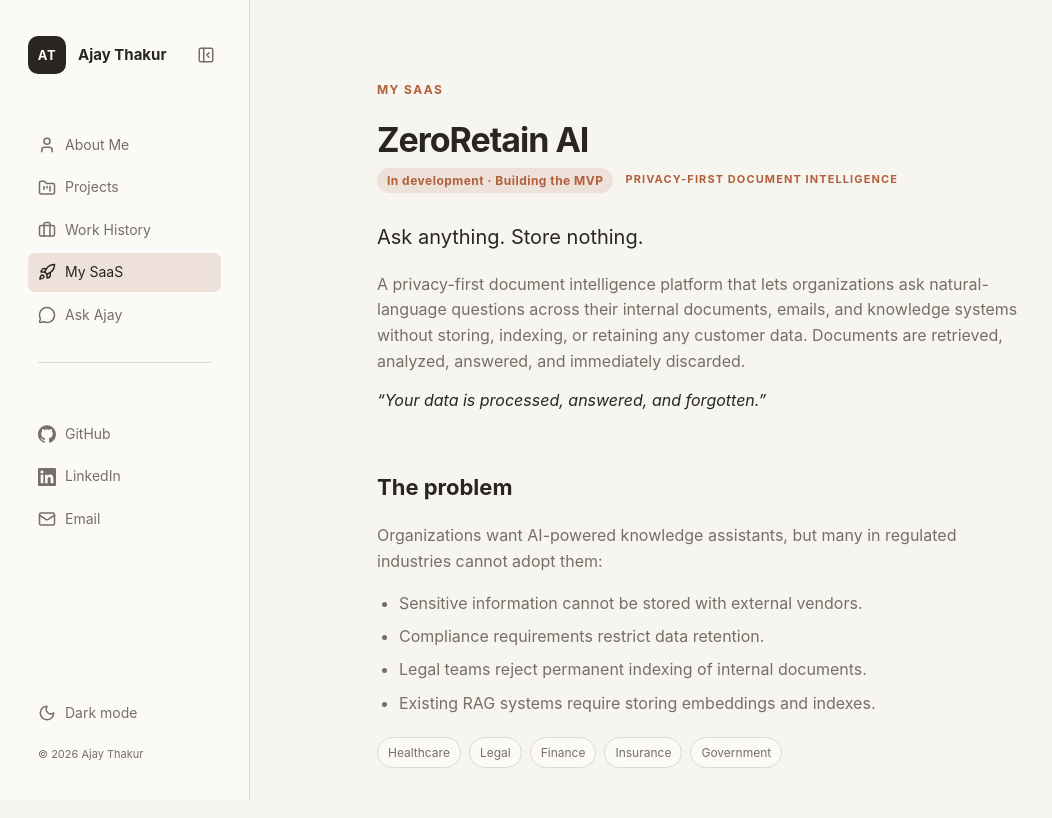
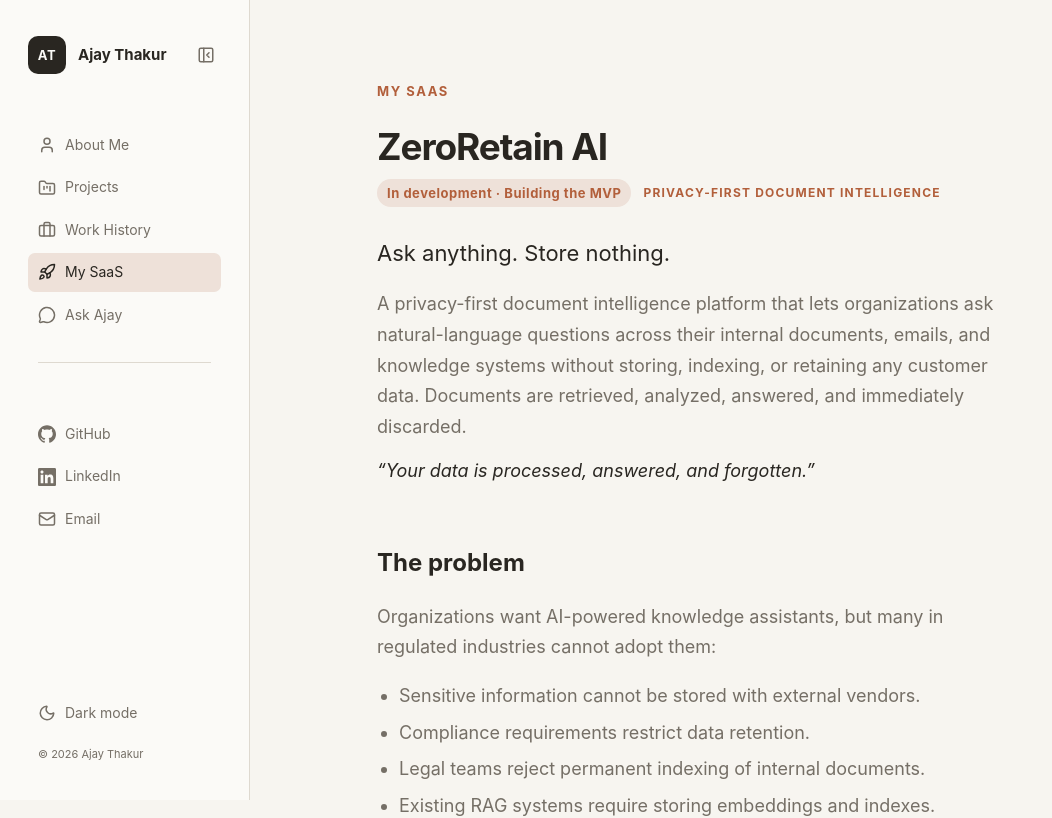
Before and after one commit to ATwork88/Portfolio1, a Next.js app: page /saas in a window 1280 px wide. Shown: the top 818 px of the page, without its empty margins (0-1052 px from the left). Built offline with nearby package versions, Linux system fonts and the light colour scheme.

Commit message:
Increase main-area font sizes and bold ZeroRetain AI in the About bio
Co-Authored-By: Claude Sonnet 5.5 <noreply@anthropic.com>
Claude-Session: https://claude.ai/code/session_011avKUpJeaqxTRXPnizR6w3

```diff
--- a/app/globals.css
+++ b/app/globals.css
@@ -215,6 +215,8 @@ a {
 }
 
 .main-content {
+  font-size: 18px;
+  line-height: 1.7;
   transition: margin-left 200ms ease;
   margin-left: var(--sidebar-width);
   padding: 0 72px;
@@ -238,7 +240,7 @@ a {
 .section-eyebrow {
   margin: 0 0 14px;
   color: var(--accent);
-  font-size: 12px;
+  font-size: 13px;
   font-weight: 700;
   letter-spacing: 0.12em;
   text-transform: uppercase;
@@ -246,7 +248,7 @@ a {
 
 .hero h1 {
   margin: 0;
-  font-size: clamp(42px, 6vw, 68px);
+  font-size: clamp(46px, 6.5vw, 74px);
   font-weight: 650;
   letter-spacing: -0.045em;
   line-height: 1.04;
@@ -256,7 +258,7 @@ a {
   max-width: 610px;
   margin: 28px 0 0;
   color: var(--muted);
-  font-size: 18px;
+  font-size: 20px;
   line-height: 1.7;
 }
 
@@ -273,14 +275,14 @@ a {
 
 .section h2 {
   margin: 0;
-  font-size: 34px;
+  font-size: 37px;
   letter-spacing: -0.03em;
 }
 
 .section-lead {
   max-width: 650px;
   margin: 28px 0 0;
-  font-size: 20px;
+  font-size: 22px;
   line-height: 1.65;
 }
 
@@ -312,7 +314,7 @@ a {
   background: var(--surface);
   padding: 5px 10px;
   color: var(--muted);
-  font-size: 12px;
+  font-size: 13px;
 }
 
 .project-list {
@@ -350,7 +352,7 @@ a {
 
 .project-category {
   color: var(--accent);
-  font-size: 11px;
+  font-size: 12px;
   font-weight: 700;
   letter-spacing: 0.1em;
   text-transform: uppercase;
@@ -358,7 +360,7 @@ a {
 
 .project-link {
   color: var(--muted);
-  font-size: 12px;
+  font-size: 13px;
 }
 
 .project-link:hover {
@@ -368,7 +370,7 @@ a {
 .project-card h3,
 .experience-item h3 {
   margin: 0;
-  font-size: 18px;
+  font-size: 20px;
 }
 
 .project-card p,
@@ -403,12 +405,12 @@ a {
 
 .experience-period {
   color: var(--muted);
-  font-size: 13px;
+  font-size: 14px;
 }
 
 .company {
   color: var(--accent) !important;
-  font-size: 14px;
+  font-size: 15px;
 }
 
 .site-footer {
@@ -423,14 +425,14 @@ a {
 
 .chat-label {
   margin: 0;
-  font-size: 15px;
+  font-size: 16px;
   font-weight: 650;
 }
 
 .chat-description {
   margin: 2px 0 0;
   color: var(--muted);
-  font-size: 13px;
+  font-size: 14px;
 }
 
 .chatbot {
@@ -460,7 +462,7 @@ a {
   background: transparent;
   color: var(--muted);
   font: inherit;
-  font-size: 12px;
+  font-size: 13px;
   cursor: pointer;
 }
 
@@ -517,7 +519,7 @@ a {
   border: 1px solid var(--border);
   border-radius: 14px 14px 14px 4px;
   background: var(--surface);
-  font-size: 15px;
+  font-size: 16px;
   line-height: 1.6;
   white-space: pre-line;
 }
@@ -572,7 +574,7 @@ a {
 .chatbot-questions-label {
   margin: 0 0 10px;
   color: var(--muted);
-  font-size: 12px;
+  font-size: 13px;
   font-weight: 600;
   letter-spacing: 0.06em;
   text-transform: uppercase;
@@ -591,7 +593,7 @@ a {
   background: var(--surface);
   color: var(--text);
   font: inherit;
-  font-size: 13px;
+  font-size: 14px;
   cursor: pointer;
   transition:
     border-color 150ms ease,
@@ -650,7 +652,7 @@ a {
   }
 
   .hero h1 {
-    font-size: 44px;
+    font-size: 48px;
   }
 
   .section {
@@ -671,7 +673,7 @@ a {
   border-radius: 999px;
   background: var(--accent-soft);
   color: var(--muted);
-  font-size: 12px;
+  font-size: 13px;
   font-weight: 600;
   letter-spacing: 0.04em;
   vertical-align: middle;
@@ -679,7 +681,7 @@ a {
 
 .skills-heading {
   margin: 56px 0 16px;
-  font-size: 22px;
+  font-size: 24px;
 }
 
 .skill-grid {
@@ -717,7 +719,7 @@ a {
 .skill-card-title {
   margin: 0;
   color: var(--text);
-  font-size: 15px;
+  font-size: 16px;
   font-weight: 700;
   letter-spacing: 0.02em;
   text-transform: none;
@@ -726,7 +728,7 @@ a {
 .skill-card-count {
   margin-left: auto;
   color: var(--muted);
-  font-size: 12px;
+  font-size: 13px;
   font-weight: 600;
 }
 
@@ -745,7 +747,7 @@ a {
   border-radius: 999px;
   background: var(--background);
   color: var(--text);
-  font-size: 13px;
+  font-size: 14px;
   font-weight: 500;
   line-height: 1.4;
 }
@@ -831,7 +833,7 @@ a {
   border-radius: 999px;
   background: var(--accent-soft);
   color: var(--accent);
-  font-size: 12px;
+  font-size: 13px;
   font-weight: 700;
   letter-spacing: 0.04em;
 }
@@ -843,7 +845,7 @@ a {
 
 .saas-heading {
   margin: 56px 0 14px;
-  font-size: 22px;
+  font-size: 24px;
 }
 
 .saas-list,
@@ -851,7 +853,7 @@ a {
   margin: 0 0 18px;
   padding-left: 22px;
   color: var(--muted);
-  font-size: 16px;
+  font-size: 18px;
   line-height: 1.7;
 }
 
@@ -863,7 +865,7 @@ a {
 .saas-example {
   margin: 16px 0 0;
   color: var(--accent);
-  font-size: 14px;
+  font-size: 15px;
   font-style: italic;
 }
 
@@ -916,3 +918,8 @@ a {
     margin-top: 16px;
   }
 }
+
+.section-copy strong {
+  color: var(--text);
+  font-weight: 700;
+}
```
Also changed, not shown: components/portfolio/about-section.tsx (+10 -1 lines).
